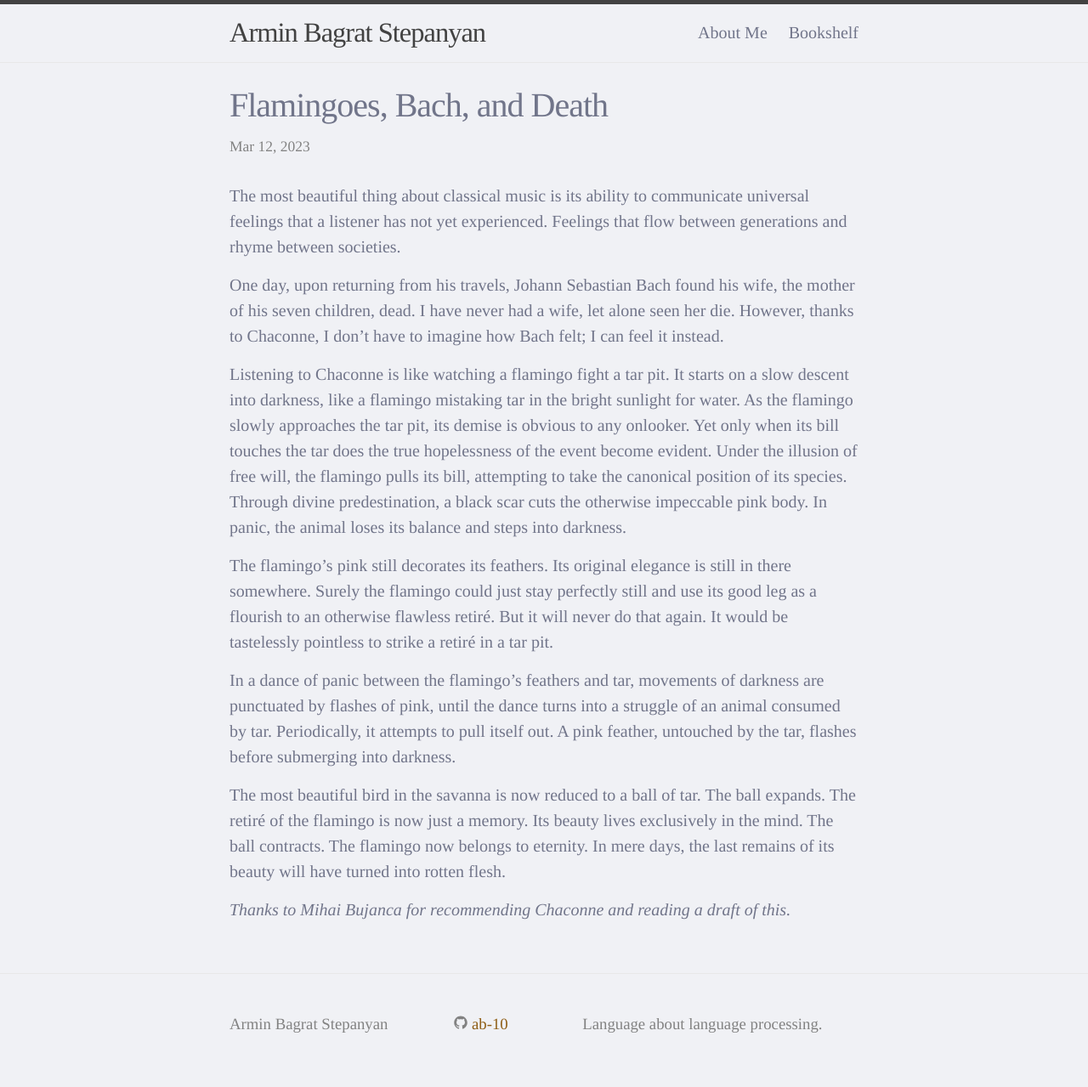
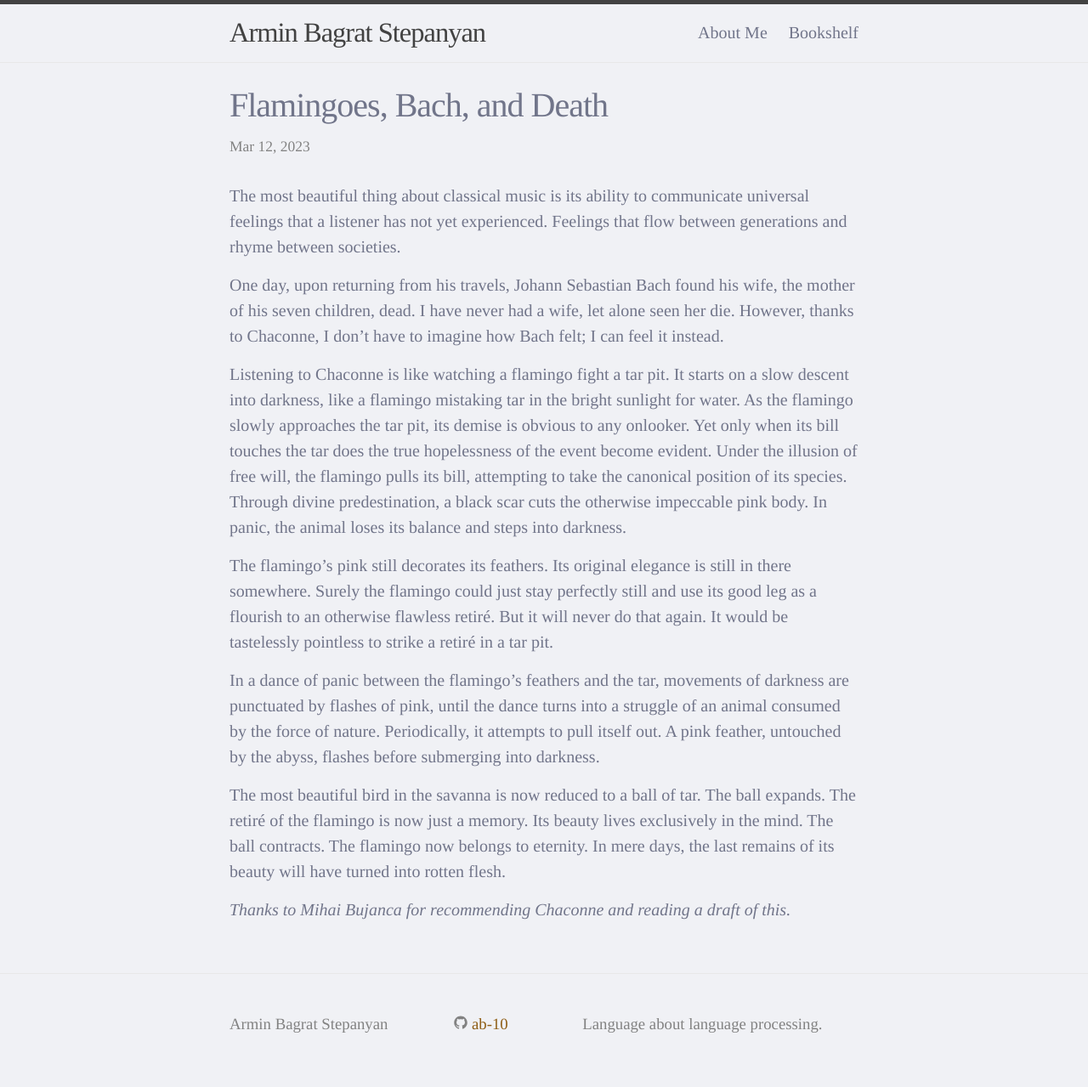
Before and after one commit to ab-10/ab-10.github.io, a Jekyll site: the page built from _posts/2023-03-12-chaconne.md, in a window 1280 px wide. Shown: the whole page at 85% size. Built offline with Jekyll 4.4.1, drawn with Linux system fonts in a browser that asks for light colours.

Commit message:
Improve Chaconne

```diff
--- a/_posts/2023-03-12-chaconne.md
+++ b/_posts/2023-03-12-chaconne.md
@@ -26,9 +26,9 @@ Surely the flamingo could just stay perfectly still and use its good leg as a fl
 But it will never do that again.
 It would be tastelessly pointless to strike a retiré in a tar pit.
 
-In a dance of panic between the flamingo's feathers and tar, movements of darkness are punctuated by flashes of pink, until the dance turns into a struggle of an animal consumed by tar.
+In a dance of panic between the flamingo's feathers and the tar, movements of darkness are punctuated by flashes of pink, until the dance turns into a struggle of an animal consumed by the force of nature.
 Periodically, it attempts to pull itself out.
-A pink feather, untouched by the tar, flashes before submerging into darkness.
+A pink feather, untouched by the abyss, flashes before submerging into darkness.
 
 The most beautiful bird in the savanna is now reduced to a ball of tar.
 The ball expands.
```
